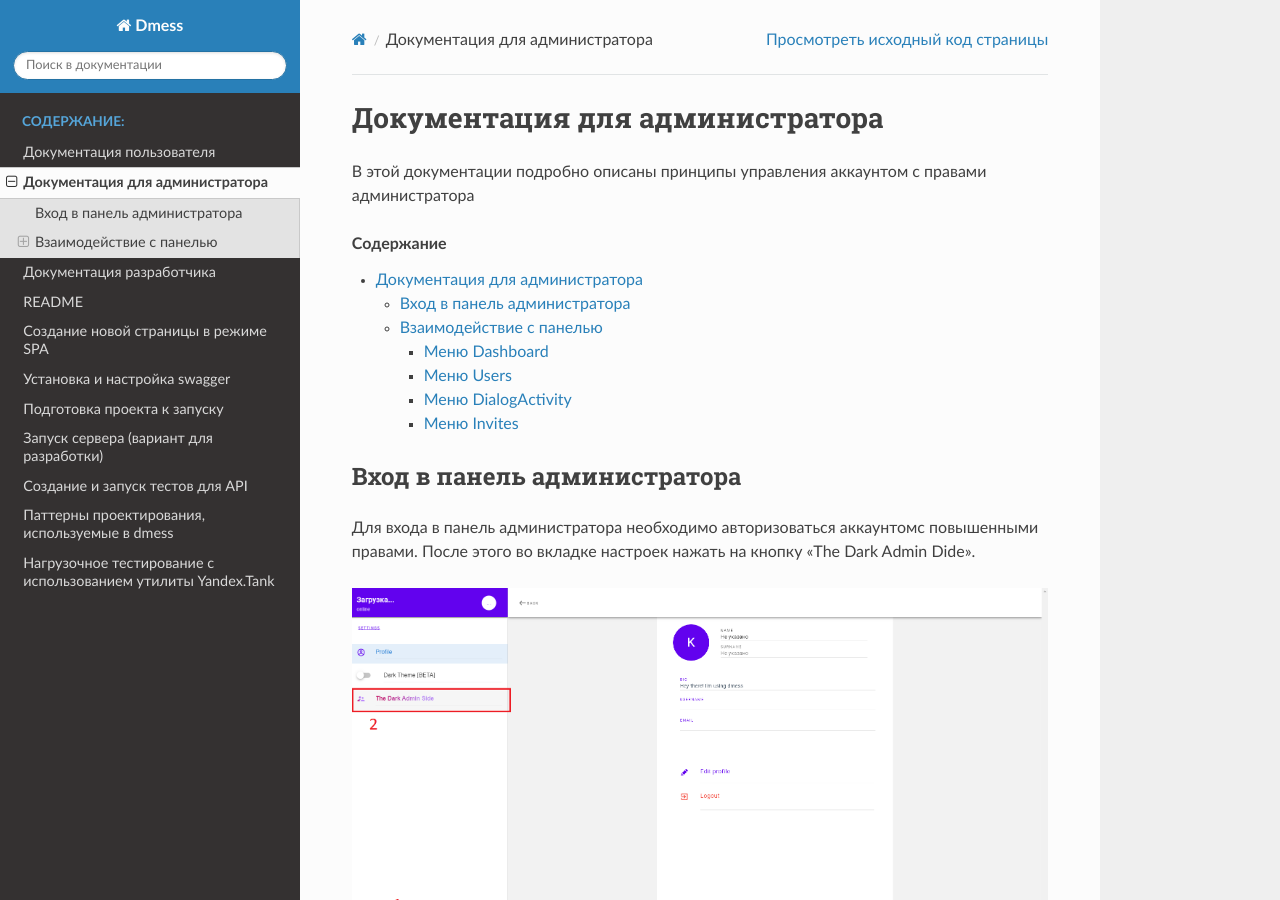
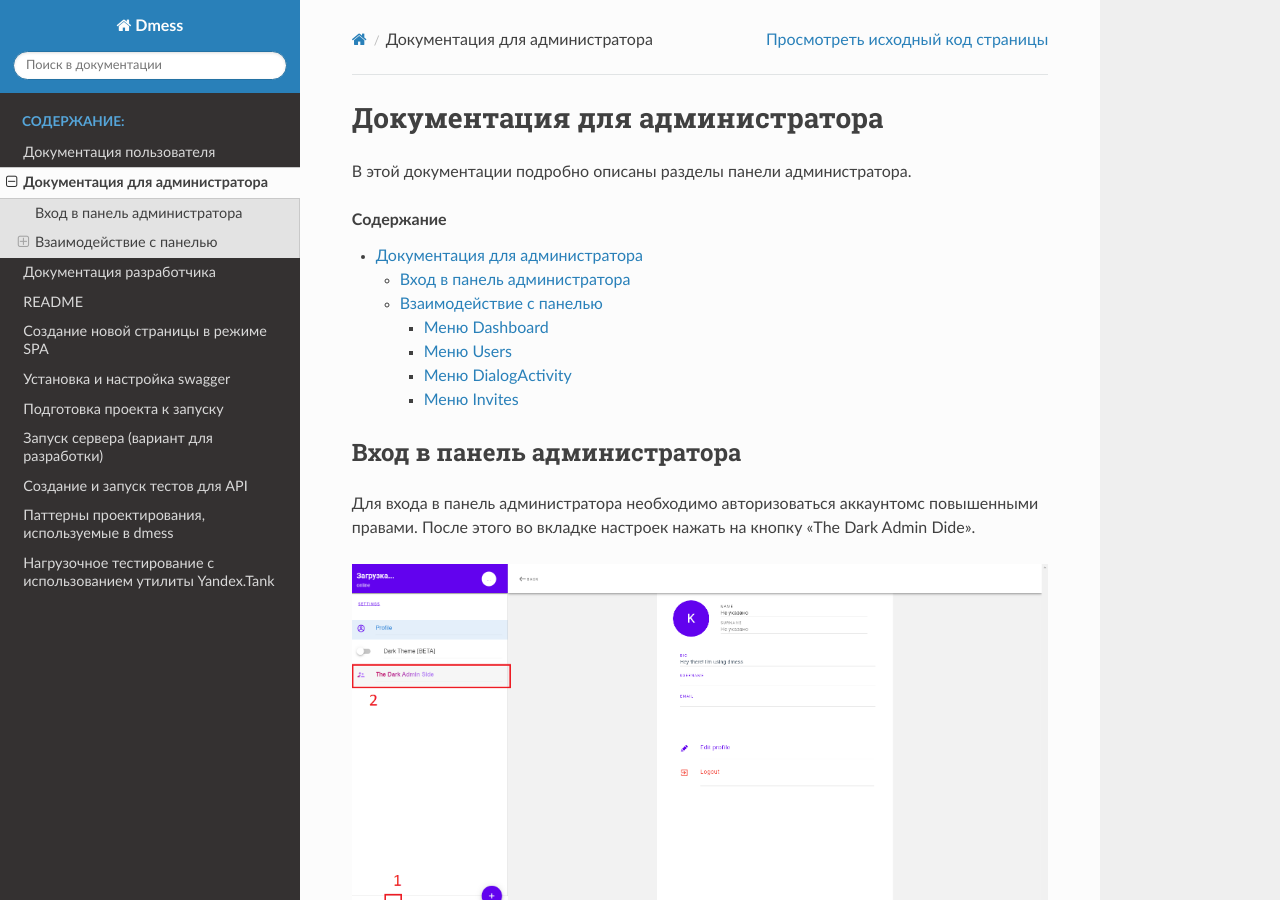
Before and after one commit to ovzen/dmess-, a Sphinx documentation site: the page built from docs/admin_guide.rst, in a window 1280 px wide and 900 px high. Built offline with Sphinx 7.4.7 and the Read the Docs theme 2.0.0, drawn with Linux system fonts in a browser that asks for light colours.

Commit message:
Refactor some text

```diff
--- a/docs/admin_guide.rst
+++ b/docs/admin_guide.rst
@@ -1,7 +1,7 @@
 Документация для администратора
 ===============================
 
-В этой документации подробно описаны принципы управления аккаунтом с правами администратора
+В этой документации подробно описаны разделы панели администратора.
 
 .. contents:: Содержание
    :depth: 3
```
